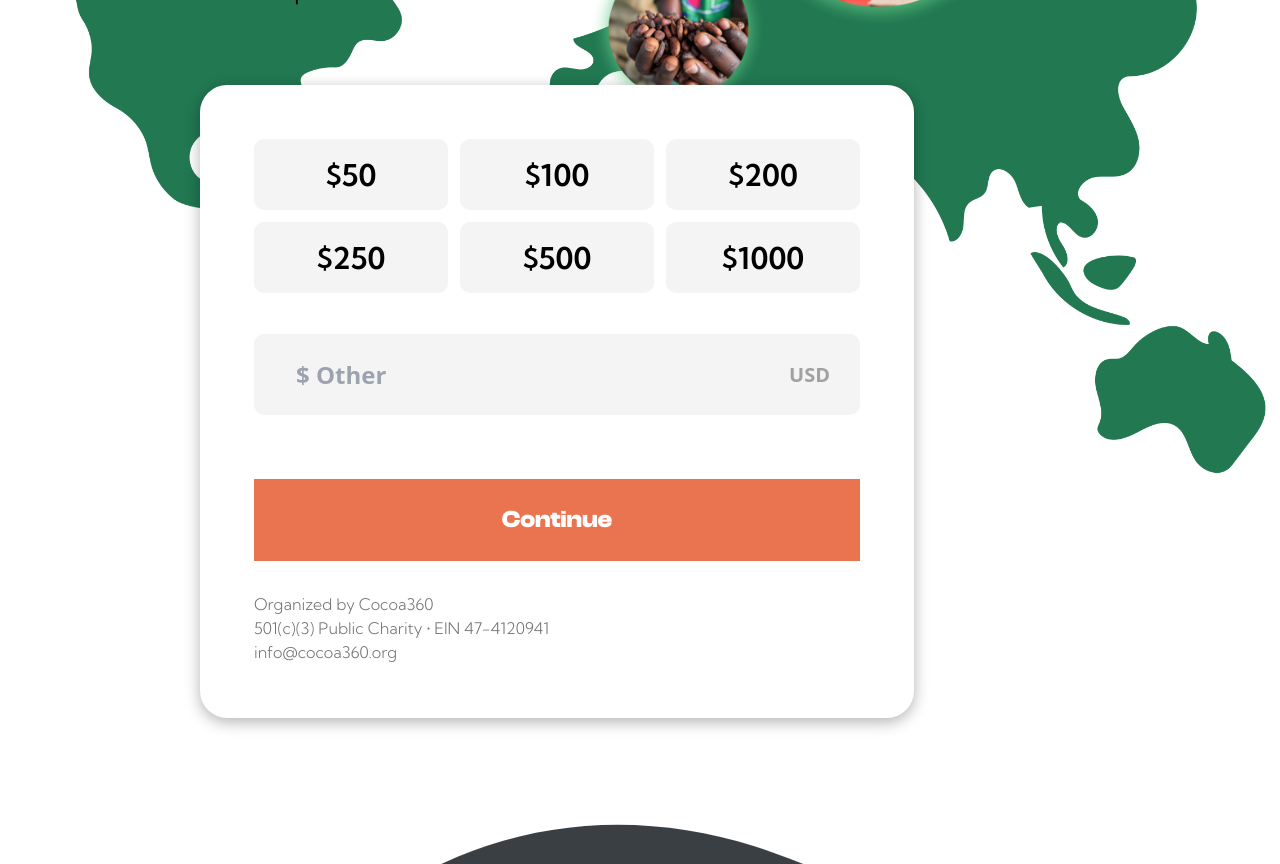
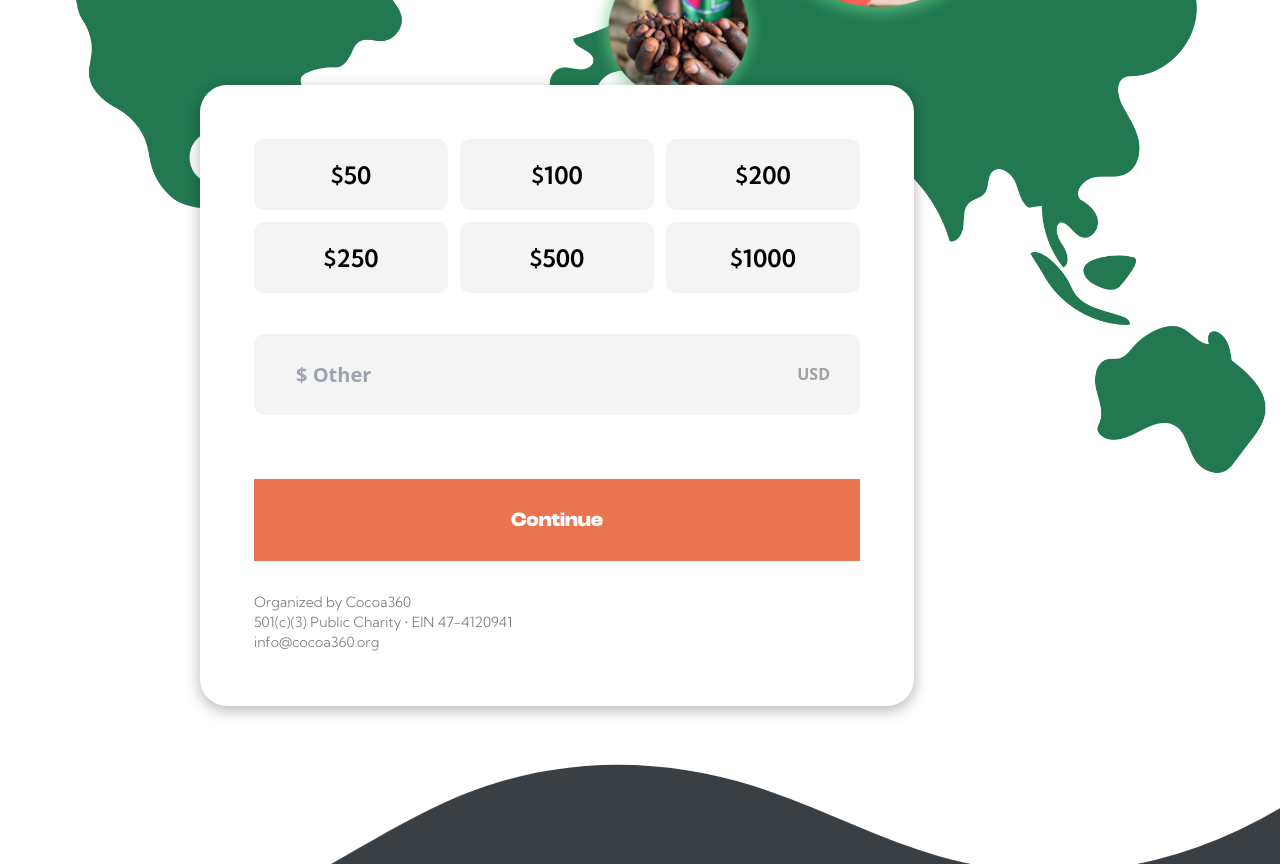
Before and after one commit to Cocoa360-code/cocoa360, an Angular app: page /donate in a window 1280 px wide. Shown: the part 560-1424 px from the top of the page. Built offline with nearby package versions, Linux system fonts and the light colour scheme.

Commit message:
updated donate comp

```diff
--- a/src/app/components/donate/donate.component.html
+++ b/src/app/components/donate/donate.component.html
@@ -1,32 +1,32 @@
-<section class="w-full max-w-[1728px] m-auto lgp:pb-[600px] pb-[1000px]">
+<section class="w-full max-w-[1728px] m-auto lgp:pb-[800px] pb-[1000px]">
 
     <!--******************* Hero *********************-->
     <div class="flex flex-col lg:flex-row overflow-visible px-3 lg:px-0">
 
         <div class="md:min-w-[500px] w-full md:max-w-[500px] flex flex-col mt-[200px] mx-auto lg:ml-[200px] z-10 pb-4 relative">
-            <p class="font-KumbhSans font-medium text-black text-3xl md:text-4xl mb-[5px]">Your donations make</p>
+            <p class="font-KumbhSans font-medium text-black text-2xl md:text-4xl mb-[5px]">Your donations make</p>
             <p class="font-ClashDisplay font-light text-[#023C22] text-5xl md:text-6xl uppercase mb-[20px]">big <span class="font-bold">impact</span></p>
-            <p class="font-KumbhSans font-light text-black text-2xl md:text-3xl">Make a single donation towards our mission of championing a self-sustaining model of rural development.</p>
+            <p class="font-KumbhSans font-light text-black text-lg">Make a single donation towards our mission <br> of championing a self-sustaining model of <br> rural development.</p>
 
             <div class="lg:p-[54px] p-[10px]  text-center rounded-[27px] mt-[100px] absolute top-[250px] min-w-fit bg-white" style="box-shadow: 0px 4px 15px 0px rgba(0, 0, 0, 0.3);">
 
                 <div class="grid grid-rows-2 grid-cols-3 gap-3 font-KumbhSans min-w-max">
-                    <button (click)="updateAmount(50)" class="bg-[#F4F4F5] hover:bg-[#d4d4d4] px-1 lg:w-[194px] h-[71px] font-semibold text-3xl rounded-[10px]">$50</button>
-                    <button (click)="updateAmount(100)" class="bg-[#F4F4F5] hover:bg-[#d4d4d4] px-1 lg:w-[194px] h-[71px] font-semibold text-3xl rounded-[10px]">$100</button>
-                    <button (click)="updateAmount(200)" class="bg-[#F4F4F5] hover:bg-[#d4d4d4] px-1 lg:w-[194px] h-[71px] font-semibold text-3xl rounded-[10px]">$200</button>
-                    <button (click)="updateAmount(250)" class="bg-[#F4F4F5] hover:bg-[#d4d4d4] px-1 lg:w-[194px] h-[71px] font-semibold text-3xl rounded-[10px]">$250</button>
-                    <button (click)="updateAmount(500)" class="bg-[#F4F4F5] hover:bg-[#d4d4d4] px-1 lg:w-[194px] h-[71px] font-semibold text-3xl rounded-[10px]">$500</button>
-                    <button (click)="updateAmount(1000)" class="bg-[#F4F4F5] hover:bg-[#d4d4d4] px-1 lg:w-[194px] h-[71px] font-semibold text-3xl rounded-[10px]">$1000</button>
+                    <button (click)="updateAmount(50)" class="bg-[#F4F4F5] hover:bg-[#d4d4d4] px-1 lg:w-[194px] h-[71px] font-semibold text-2xl rounded-[10px]">$50</button>
+                    <button (click)="updateAmount(100)" class="bg-[#F4F4F5] hover:bg-[#d4d4d4] px-1 lg:w-[194px] h-[71px] font-semibold text-2xl rounded-[10px]">$100</button>
+                    <button (click)="updateAmount(200)" class="bg-[#F4F4F5] hover:bg-[#d4d4d4] px-1 lg:w-[194px] h-[71px] font-semibold text-2xl rounded-[10px]">$200</button>
+                    <button (click)="updateAmount(250)" class="bg-[#F4F4F5] hover:bg-[#d4d4d4] px-1 lg:w-[194px] h-[71px] font-semibold text-2xl rounded-[10px]">$250</button>
+                    <button (click)="updateAmount(500)" class="bg-[#F4F4F5] hover:bg-[#d4d4d4] px-1 lg:w-[194px] h-[71px] font-semibold text-2xl rounded-[10px]">$500</button>
+                    <button (click)="updateAmount(1000)" class="bg-[#F4F4F5] hover:bg-[#d4d4d4] px-1 lg:w-[194px] h-[71px] font-semibold text-2xl rounded-[10px]">$1000</button>
                 </div>
 
                 <div class="w-full h-[81px] mt-[41px] flex flex-row bg-[#F4F4F5] rounded-[10px]">
-                    <input type="number" class="bg-transparent w-full h-[81px] font-semibold text-2xl text-[#A1A1A1] pl-[42px]" placeholder="$ Other" value="{{amount}}">
-                    <p class="uppercase font-semibold text-xl text-[#A1A1A1] block h-full text-center bg-transparent leading-[81px] pr-[30px] pl-[10px]">usd</p>
+                    <input type="number" class="bg-transparent w-full h-[81px] font-semibold text-xl text-[#A1A1A1] pl-[42px]" placeholder="$ Other" value="{{amount}}">
+                    <p class="uppercase font-semibold text-base text-[#A1A1A1] block h-full text-center bg-transparent leading-[81px] pr-[30px] pl-[10px]">usd</p>
                 </div>
 
-                <a (click)="donate()" class="cursor-pointer mt-[64px] flex items-center justify-center bg-[#EB7450] hover:bg-[#f17f5d] text-white h-[82px] w-full font-ClashDisplay font-bold text-2xl">Continue</a>
+                <a (click)="donate()" class="cursor-pointer mt-[64px] flex items-center justify-center bg-[#EB7450] hover:bg-[#f17f5d] text-white h-[82px] w-full font-ClashDisplay font-bold text-xl">Continue</a>
 
-                <p class="font-KumbhSans font-light text-base text-[#737373] text-left mt-[31px]">Organized by Cocoa360 <br>501(c)(3) Public Charity • EIN 47-4120941 <br>info@cocoa360.org</p>
+                <p class="font-KumbhSans font-light text-sm text-[#737373] text-left mt-[31px]">Organized by Cocoa360 <br>501(c)(3) Public Charity • EIN 47-4120941 <br>info@cocoa360.org</p>
 
             </div>
         </div>
```
